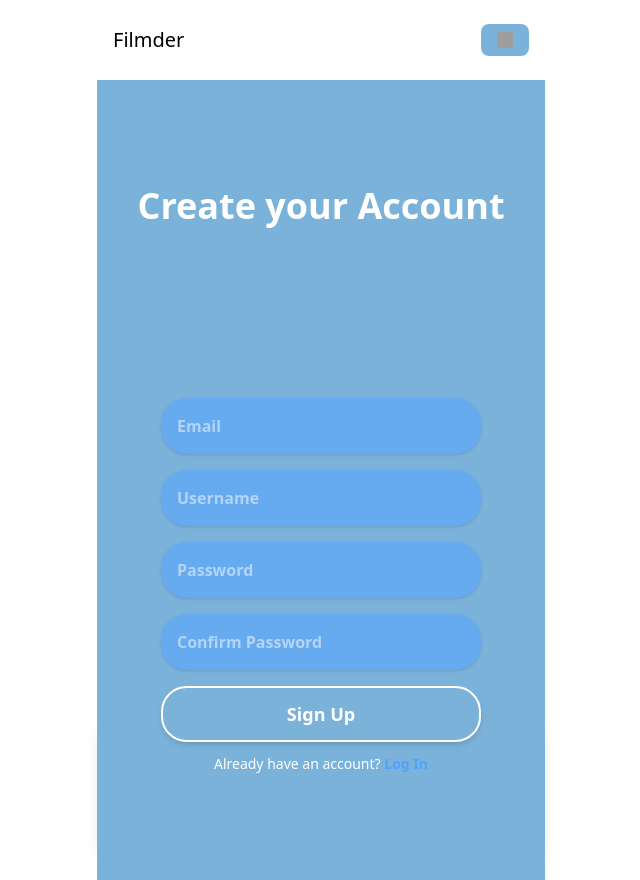
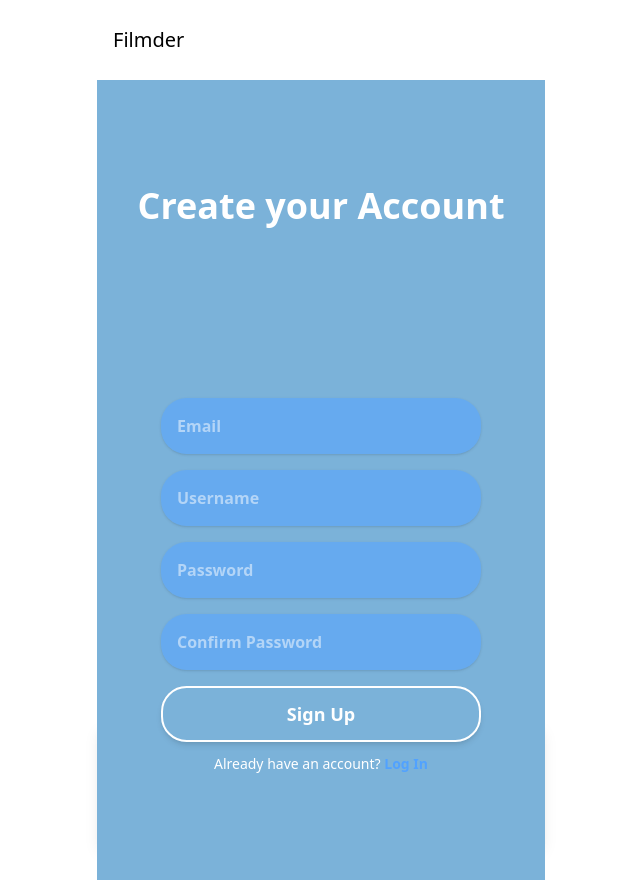
Before and after one commit to sondreir98/NTNU-TDT4140-Filmder, a React (Vite) app: page /signup in a window 1280 px wide. Shown: the whole page, without its empty margins (319-959 px from the left). Built offline with nearby package versions, Linux system fonts and the light colour scheme; grey boxes are pictures that could not be loaded.

Commit message:
fix: :bug: remove profile page button from login- and signup-page
modified 'main.tsx' so that the profile page button no longer is displayed before you have signed in

```diff
--- a/src/main.tsx
+++ b/src/main.tsx
@@ -1,23 +1,33 @@
 import { StrictMode } from "react";
 import { createRoot } from "react-dom/client";
 import "./index.css";
-import { BrowserRouter, Route, Routes } from "react-router-dom";
+import { BrowserRouter, Route, Routes, useLocation } from "react-router-dom";
 import Home from "./Home.tsx";
 import Navbar from "./Navbar.tsx";
 import Profile from "./Profile.tsx";
+import ProfilePageButton from "./ProfilePageButton.tsx";
 import SignUpPage from "./pages/SignUpPage.tsx";
 import LoginPage from "./pages/loginpage.tsx";
-import ProfilePageButton from "./ProfilePageButton.tsx";
+
+const Header = () => {
+	const location = useLocation();
+
+	return (
+		<header className="max-w-md mx-auto h-1/10 flex justify-between items-center p-4">
+			<h1 className="text-xl">Filmder</h1>
+			{!["/login", "/signup"].includes(location.pathname) && (
+				<ProfilePageButton />
+			)}
+		</header>
+	);
+};
 
 createRoot(
 	document.querySelector(":root > body > #react-root") as HTMLDivElement,
 ).render(
 	<StrictMode>
 		<BrowserRouter>
-			<header className="max-w-md mx-auto h-1/10 flex justify-between items-center p-4">
-				<h1 className="text-xl">Filmder</h1>
-				<ProfilePageButton />
-			</header>
+			<Header />
 			<main className="max-w-md mx-auto h-8/10 relative">
 				<Routes>
 					<Route index element={<Home />} />
```
